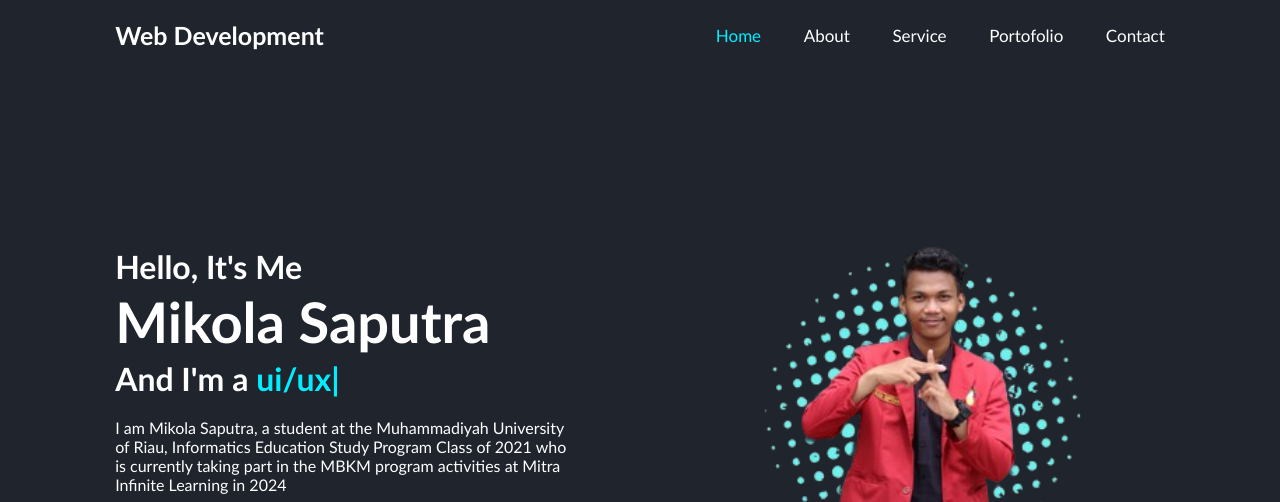
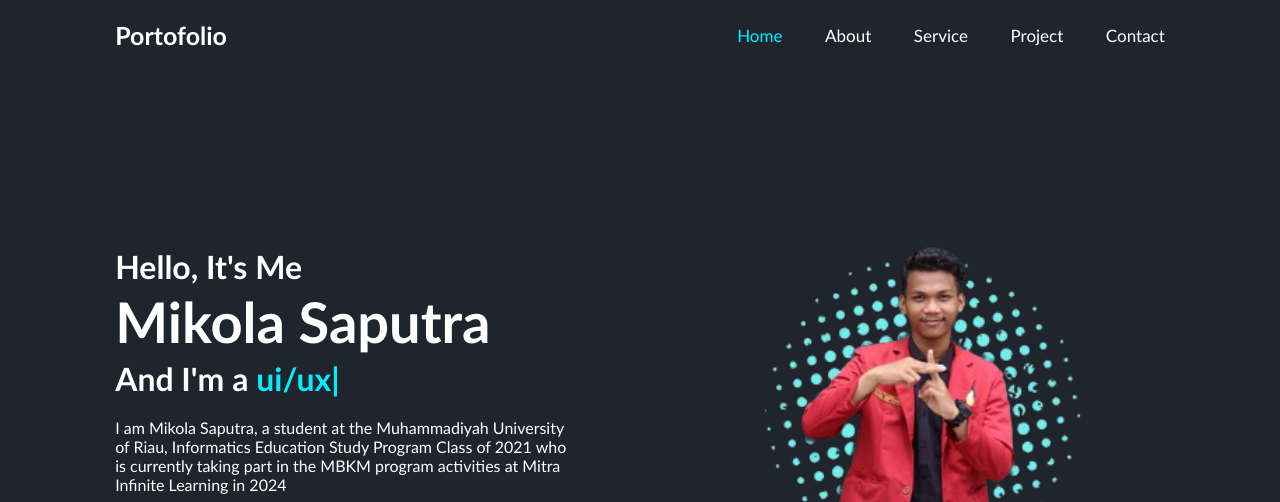
Before and after one commit to mikolasyaputra/portofolio, a plain HTML site: page index.html in a window 1280 px wide. Shown: the top 502 px of the page. Drawn offline with nearby package versions, Linux system fonts and the light colour scheme.

Commit message:
Update index.html

```diff
--- a/index.html
+++ b/index.html
@@ -13,7 +13,7 @@
 <body>
     <!-- Header -->
     <header class="header">
-        <a href="#" class="logo">Web Development</a>
+        <a href="#" class="logo">Portofolio</a>
 
         <i class='bx bx-menu' id="menu-icon"></i>
 
@@ -21,7 +21,7 @@
             <a href="#home" class="active">Home</a>
             <a href="#about">About</a>
             <a href="#services">Service</a>
-            <a href="#portofolio">Portofolio</a>
+            <a href="#portofolio">Project</a>
             <a href="#contact">Contact</a>
         </nav>
     </header>
```
